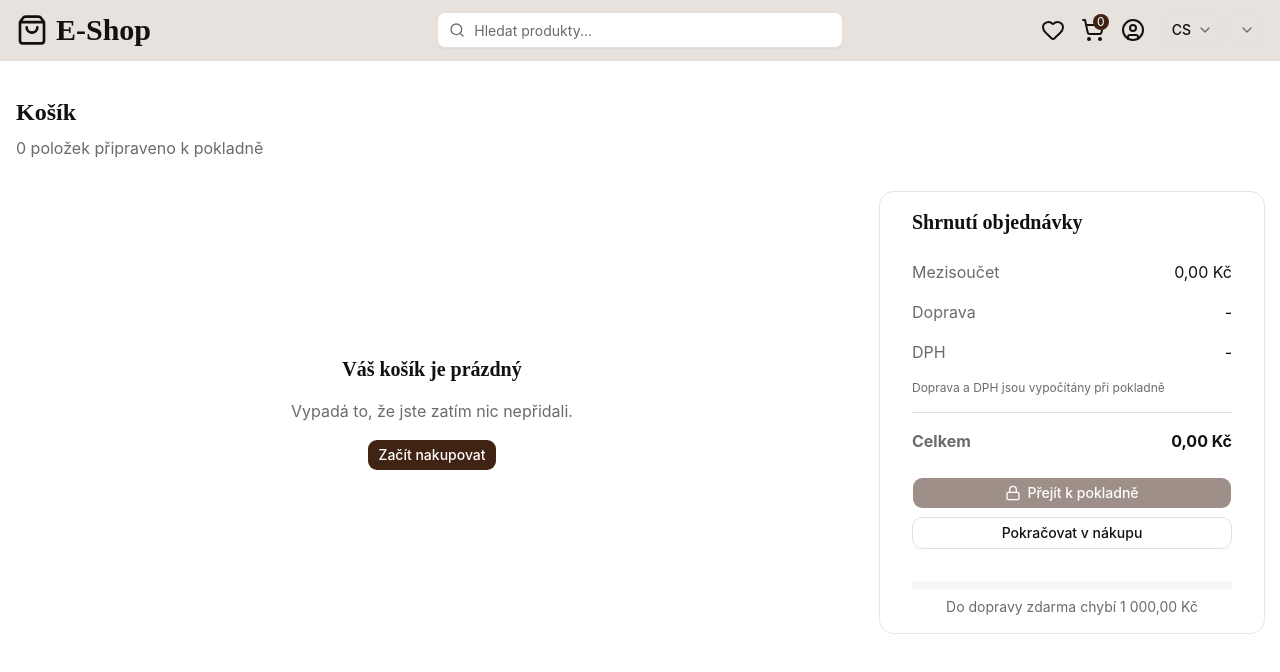
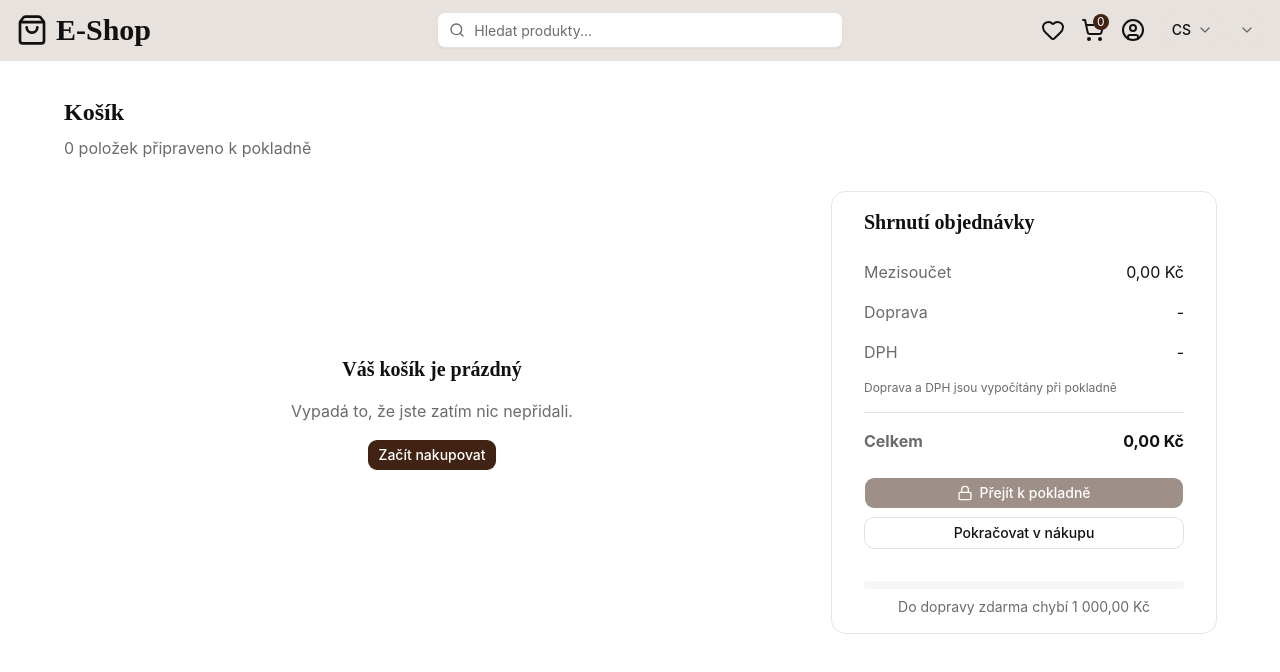
Before and after one commit to florixak/rtsoft-clothing-eshop, a React (Vite) app: page /cart in a window 1280 px wide. Shown: the top 672 px of the page. Built offline with nearby package versions, Linux system fonts and the light colour scheme.

Commit message:
feat: shrink cart container

```diff
--- a/src/components/cart/cart.tsx
+++ b/src/components/cart/cart.tsx
@@ -8,7 +8,7 @@ const Cart = () => {
   const { itemsCount } = useCartStore();
   const { t } = useTranslation(TRANSLATION_NAMESPACES.cart);
   return (
-    <section className="max-w-7xl mx-auto space-y-8">
+    <section className="max-w-6xl mx-auto space-y-8">
       <div className="flex flex-col gap-2">
         <h1 className="text-2xl font-heading font-bold">{t("title")}</h1>
         <p className="text-muted-foreground">
```
